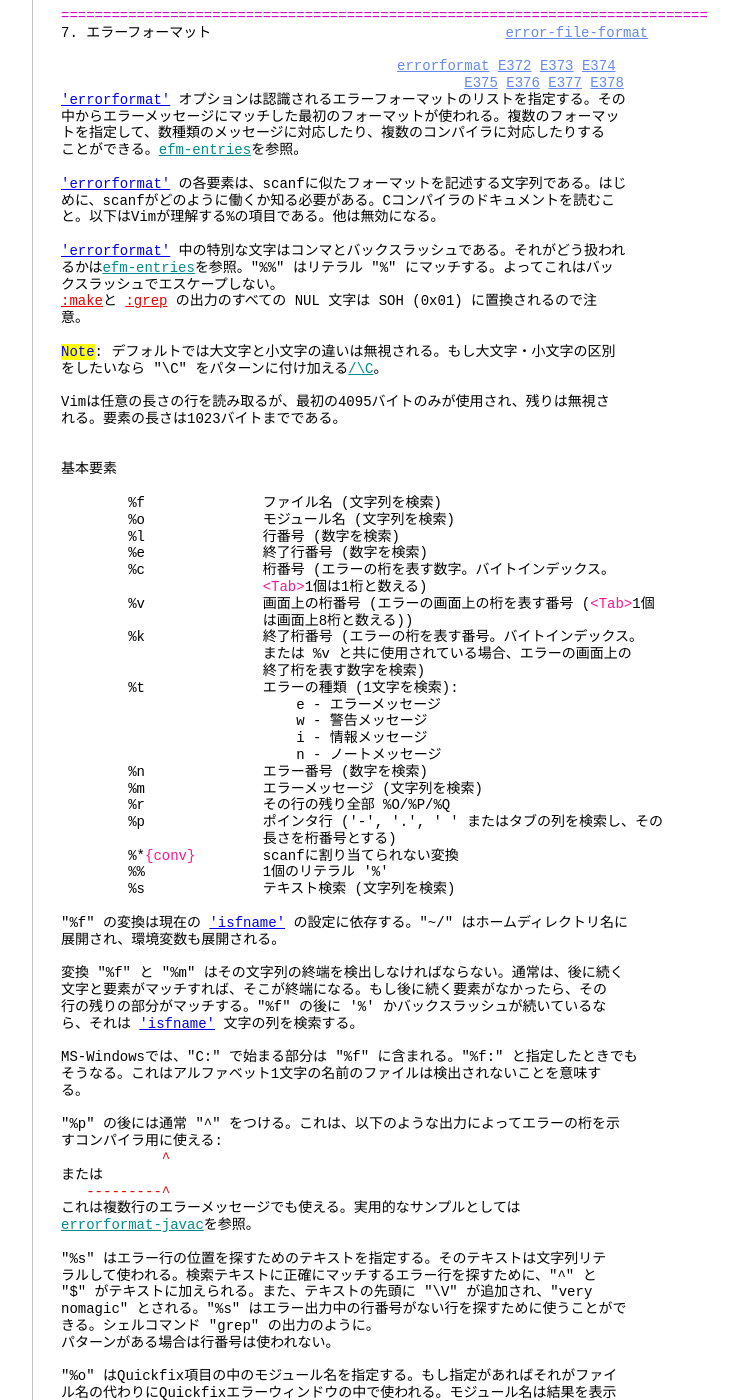
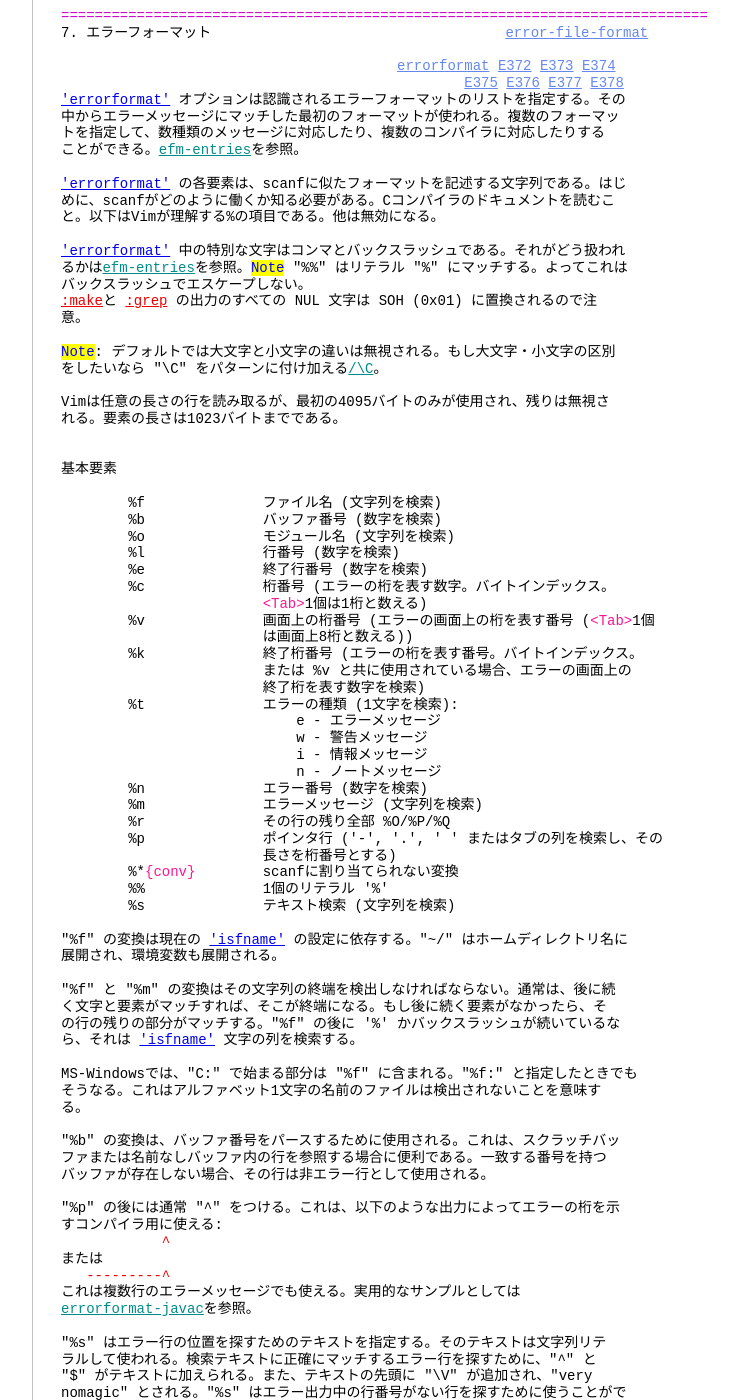
Before and after one commit to vim-jp/vimdoc-ja, a Jekyll site: the page built from quickfix.html, in a window 1280 px wide and 1400 px high, scrolled down 22548 px. Shown: the whole window, without its empty margins (340-1079 px from the left). Built offline with Jekyll 4.4.1, drawn with Linux system fonts in a browser that asks for light colours; nearby versions of some CDN libraries; comment, search, counter and statistics services are not loaded.

Commit message:
Generated by GitHub workflow 6754637241
https://github.com/vim-jp/vimdoc-ja-working/actions/runs/6754637241

```diff
--- a/quickfix.html
+++ b/quickfix.html
@@ -1348,8 +1348,8 @@ teTeX (Artem Chuprinaによってチェックされた) の両方で使えるよ
 と。以下はVimが理解する%の項目である。他は無効になる。<br>
 <br>
 <a class="Type" href="options.html#'errorformat'">'errorformat'</a>&nbsp;中の特別な文字はコンマとバックスラッシュである。それがどう扱われ<br>
-るかは<a class="Identifier" href="quickfix.html#efm-entries">efm-entries</a>を参照。&quot;%%&quot; はリテラル &quot;%&quot; にマッチする。よってこれはバッ<br>
-クスラッシュでエスケープしない。<br>
+るかは<a class="Identifier" href="quickfix.html#efm-entries">efm-entries</a>を参照。<span class="Todo">Note</span>&nbsp;&quot;%%&quot; はリテラル &quot;%&quot; にマッチする。よってこれは<br>
+バックスラッシュでエスケープしない。<br>
 <a class="Comment" href="quickfix.html#:make">:make</a>と&nbsp;<a class="Comment" href="quickfix.html#:grep">:grep</a>&nbsp;の出力のすべての NUL 文字は SOH (0x01) に置換されるので注<br>
 意。<br>
 <br>
@@ -1363,6 +1363,7 @@ Vimは任意の長さの行を読み取るが、最初の4095バイトのみが
 基本要素<br>
 <br>
 &nbsp;&nbsp;&nbsp;&nbsp;&nbsp;&nbsp;&nbsp;&nbsp;%f&nbsp;&nbsp;&nbsp;&nbsp;&nbsp;&nbsp;&nbsp;&nbsp;&nbsp;&nbsp;&nbsp;&nbsp;&nbsp;&nbsp;ファイル名 (文字列を検索)<br>
+&nbsp;&nbsp;&nbsp;&nbsp;&nbsp;&nbsp;&nbsp;&nbsp;%b&nbsp;&nbsp;&nbsp;&nbsp;&nbsp;&nbsp;&nbsp;&nbsp;&nbsp;&nbsp;&nbsp;&nbsp;&nbsp;&nbsp;バッファ番号 (数字を検索)<br>
 &nbsp;&nbsp;&nbsp;&nbsp;&nbsp;&nbsp;&nbsp;&nbsp;%o&nbsp;&nbsp;&nbsp;&nbsp;&nbsp;&nbsp;&nbsp;&nbsp;&nbsp;&nbsp;&nbsp;&nbsp;&nbsp;&nbsp;モジュール名 (文字列を検索)<br>
 &nbsp;&nbsp;&nbsp;&nbsp;&nbsp;&nbsp;&nbsp;&nbsp;%l&nbsp;&nbsp;&nbsp;&nbsp;&nbsp;&nbsp;&nbsp;&nbsp;&nbsp;&nbsp;&nbsp;&nbsp;&nbsp;&nbsp;行番号 (数字を検索)<br>
 &nbsp;&nbsp;&nbsp;&nbsp;&nbsp;&nbsp;&nbsp;&nbsp;%e&nbsp;&nbsp;&nbsp;&nbsp;&nbsp;&nbsp;&nbsp;&nbsp;&nbsp;&nbsp;&nbsp;&nbsp;&nbsp;&nbsp;終了行番号 (数字を検索)<br>
@@ -1390,14 +1391,18 @@ Vimは任意の長さの行を読み取るが、最初の4095バイトのみが
 &quot;%f&quot; の変換は現在の&nbsp;<a class="Type" href="options.html#'isfname'">'isfname'</a>&nbsp;の設定に依存する。&quot;~/&quot; はホームディレクトリ名に<br>
 展開され、環境変数も展開される。<br>
 <br>
-変換 &quot;%f&quot; と &quot;%m&quot; はその文字列の終端を検出しなければならない。通常は、後に続く<br>
-文字と要素がマッチすれば、そこが終端になる。もし後に続く要素がなかったら、その<br>
-行の残りの部分がマッチする。&quot;%f&quot; の後に '%' かバックスラッシュが続いているな<br>
+&quot;%f&quot; と &quot;%m&quot; の変換はその文字列の終端を検出しなければならない。通常は、後に続<br>
+く文字と要素がマッチすれば、そこが終端になる。もし後に続く要素がなかったら、そ<br>
+の行の残りの部分がマッチする。&quot;%f&quot; の後に '%' かバックスラッシュが続いているな<br>
 ら、それは&nbsp;<a class="Type" href="options.html#'isfname'">'isfname'</a>&nbsp;文字の列を検索する。<br>
 <br>
 MS-Windowsでは、&quot;C:&quot; で始まる部分は &quot;%f&quot; に含まれる。&quot;%f:&quot; と指定したときでも<br>
 そうなる。これはアルファベット1文字の名前のファイルは検出されないことを意味す<br>
 る。<br>
+<br>
+&quot;%b&quot; の変換は、バッファ番号をパースするために使用される。これは、スクラッチバッ<br>
+ファまたは名前なしバッファ内の行を参照する場合に便利である。一致する番号を持つ<br>
+バッファが存在しない場合、その行は非エラー行として使用される。<br>
 <br>
 &quot;%p&quot; の後には通常 &quot;^&quot; をつける。これは、以下のような出力によってエラーの桁を示<br>
 すコンパイラ用に使える:<br>
```
